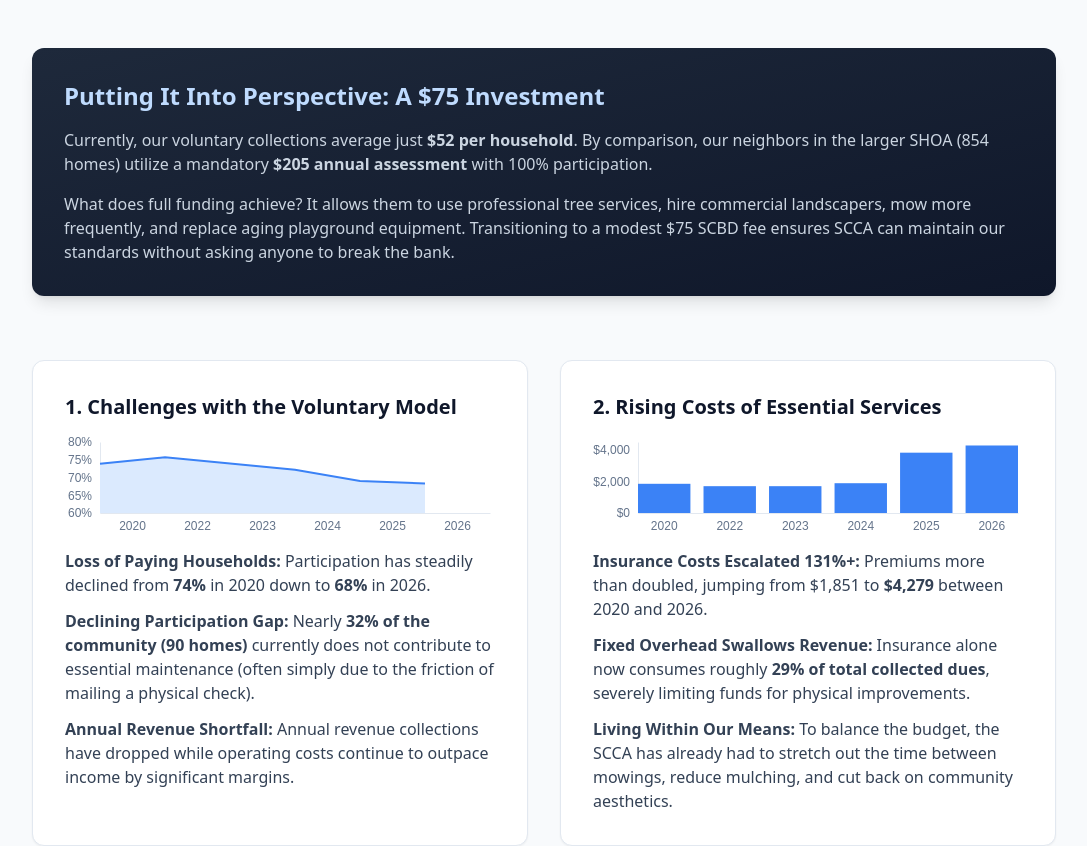
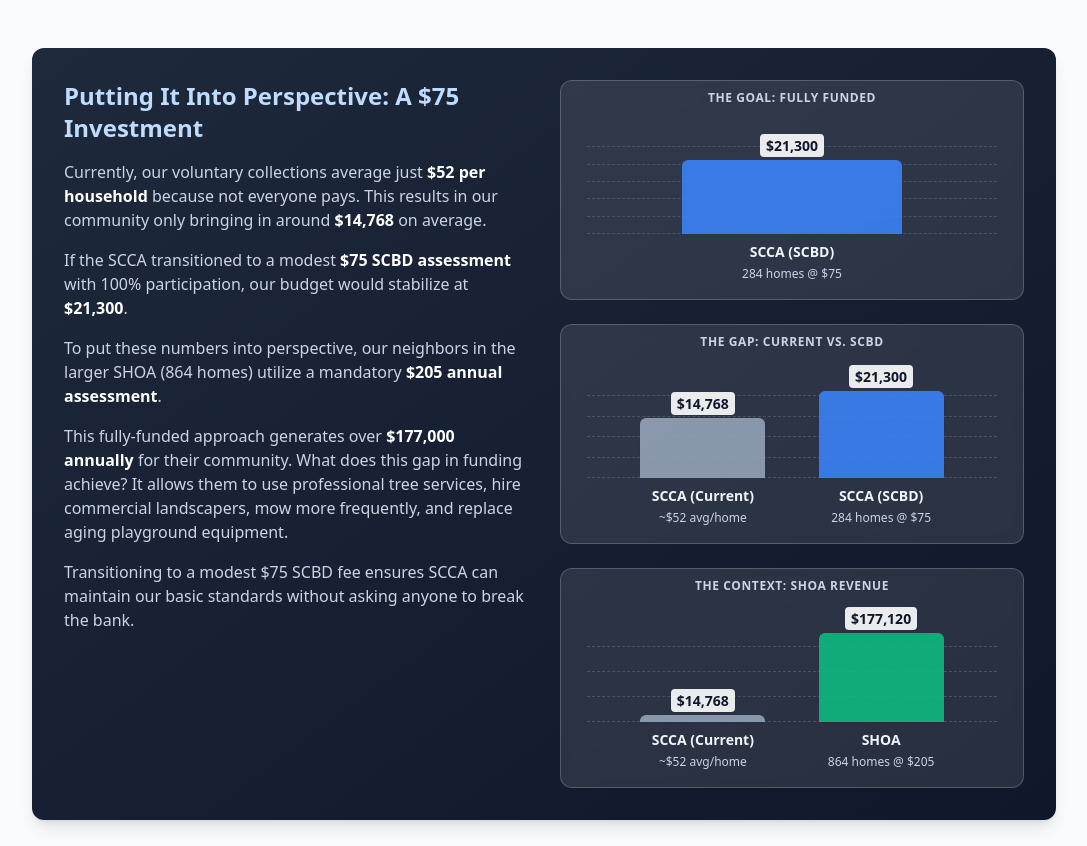
Before and after one commit to tschulmeister/scca-website, a SvelteKit app: page /why-scbd in a window 1280 px wide. Shown: the part 664-1510 px from the top of the page, without its empty margins (96-1183 px from the left). Built offline with nearby package versions, Linux system fonts and the light colour scheme.

Commit message:
new charts

```diff
--- /dev/null
+++ b/src/components/charts/ComparisonBar.svelte
@@ -0,0 +1,93 @@
+<script>
+	import { scaleBand, scaleLinear } from "d3-scale";
+	import { max } from "d3-array";
+	import { fade } from "svelte/transition";
+
+	export let data = []; // e.g. [{ label: 'SCCA', value: 75, subtitle: '284 homes' }]
+	export let valueFormat = (d) => d;
+	export let labelFormat = (d) => d;
+	export let colorMap = {}; // e.g. { 'SCCA': 'bg-blue-500', 'SHOA': 'bg-emerald-500' }
+	export let title = "";
+
+	let width;
+	let height;
+
+	const margin = { top: 30, right: 10, bottom: 56, left: 10 };
+	$: innerWidth = width > 0 ? width - margin.left - margin.right : 0;
+	$: innerHeight = height > 0 ? height - margin.top - margin.bottom : 0;
+
+	// Use fixed max domain if single item, otherwise dynamic
+	$: yDomainMax = data.length === 1
+		? data[0].value * 1.2
+		: max(data, (d) => d.value);
+
+	$: xScale = scaleBand()
+		.domain(data.map((d) => d.label))
+		.range([0, innerWidth])
+		.padding(0.3);
+
+	$: yScale = scaleLinear()
+		.domain([0, yDomainMax])
+		.range([innerHeight, 0])
+		.nice();
+</script>
+
+<div class="flex flex-col w-full h-full min-h-[200px]">
+	{#if title}
+		<div class="text-xs font-semibold text-slate-300 text-center mb-2 uppercase tracking-wider">{title}</div>
+	{/if}
+	<div class="flex-grow w-full relative" bind:clientWidth={width} bind:clientHeight={height}>
+		{#if innerWidth > 0 && innerHeight > 0}
+			<div class="absolute inset-0" in:fade={{ duration: 300 }}>
+				<!-- Grid lines -->
+				{#each yScale.ticks(4) as tick}
+					<div
+						class="absolute w-full border-t border-slate-600 border-dashed"
+						style="bottom: {margin.bottom + (innerHeight - yScale(tick))}px; left: {margin.left}px; width: {innerWidth}px;"
+					></div>
+				{/each}
+
+				{#each data as d}
+					<!-- The Bar -->
+					<div
+						class="absolute rounded-t-md transition-all duration-500 shadow-sm opacity-90 {colorMap[d.label] || 'bg-slate-300'}"
+						style="
+							bottom: {margin.bottom}px;
+							left: {margin.left + xScale(d.label)}px;
+							width: {xScale.bandwidth()}px;
+							height: {innerHeight - yScale(d.value)}px;
+						"
+					></div>
+
+					<!-- Label under the bar -->
+					<div
+						class="absolute bottom-0 text-center w-full flex flex-col items-center justify-start pt-2 leading-tight"
+						style="
+							left: {margin.left + xScale(d.label)}px;
+							width: {xScale.bandwidth()}px;
+							height: {margin.bottom}px;
+						"
+					>
+						<span class="text-xs sm:text-sm font-bold text-slate-100">{labelFormat(d.label)}</span>
+						{#if d.subtitle}
+							<span class="text-[10px] sm:text-xs text-slate-300 mt-1">{d.subtitle}</span>
+						{/if}
+					</div>
+
+					<!-- Value on top of the bar -->
+					<div
+						class="absolute text-center text-xs sm:text-sm font-bold w-full"
+						style="
+							left: {margin.left + xScale(d.label)}px;
+							width: {xScale.bandwidth()}px;
+							bottom: {margin.bottom + innerHeight - yScale(d.value) + 4}px;
+							color: #0f172a;
+						"
+					>
+						<span class="px-1.5 py-0.5 rounded bg-white bg-opacity-90 shadow-sm">{valueFormat(d.value)}</span>
+					</div>
+				{/each}
+			</div>
+		{/if}
+	</div>
+</div>
--- a/src/routes/why-scbd/+page.svelte
+++ b/src/routes/why-scbd/+page.svelte
@@ -1,5 +1,6 @@
 <script>
 	import SparkChart from "$components/charts/SparkChart.svelte";
+	import ComparisonBar from "$components/charts/ComparisonBar.svelte";
 	import financials from "$data/financials.json";
 	import { format } from "d3-format";
 
@@ -22,6 +23,26 @@
 		label: r.as_of_date.substring(0, 4),
 		value: r.balances.net_unencumbered_balance_usd ?? r.balances.ending_net_balance_usd
 	}));
+
+	const possibleRevenue = [
+		{ label: "SCCA (SCBD)", value: 21300, subtitle: "284 homes @ $75" }
+	];
+
+	const gapRevenue = [
+		{ label: "SCCA (Current)", value: 14768, subtitle: "~$52 avg/home" },
+		{ label: "SCCA (SCBD)", value: 21300, subtitle: "284 homes @ $75" }
+	];
+
+	const shoaComparison = [
+		{ label: "SCCA (Current)", value: 14768, subtitle: "~$52 avg/home" },
+		{ label: "SHOA", value: 177120, subtitle: "864 homes @ $205" }
+	];
+
+	const comparisonColors = {
+		"SCCA (Current)": "bg-slate-400",
+		"SCCA (SCBD)": "bg-blue-500",
+		"SHOA": "bg-emerald-500"
+	};
 </script>
 
 <svelte:head>
@@ -78,25 +99,64 @@
 	<div class="max-w-5xl mx-auto">
 		<!-- Proposed Perspective Callout Box -->
 		<div
-			class="mt-12 rounded-xl bg-gradient-to-br from-slate-800 to-slate-900 p-8 text-white shadow-lg"
+			class="mt-12 rounded-xl bg-gradient-to-br from-slate-800 to-slate-900 p-8 text-white shadow-lg overflow-hidden relative"
 		>
+			<div class="grid grid-cols-1 md:grid-cols-2 gap-8 items-start relative z-10">
+				<div>
 					<h3 class="text-2xl font-bold text-blue-200">
 						Putting It Into Perspective: A $75 Investment
 					</h3>
 					<p class="mt-4 text-slate-300">
-				Currently, our voluntary collections average just <strong
+						Currently, our voluntary collections average just <strong class="text-white"
 							>$52 per household</strong
-				>. By comparison, our neighbors in the larger SHOA (854 homes)
-				utilize a mandatory
-				<strong>$205 annual assessment</strong> with 100% participation.
+						> because not everyone pays. This results in our community only bringing in around <strong class="text-white">$14,768</strong> on average.
 					</p>
 					<p class="mt-4 text-slate-300">
-				What does full funding achieve? It allows them to use
-				professional tree services, hire commercial landscapers, mow
-				more frequently, and replace aging playground equipment.
-				Transitioning to a modest $75 SCBD fee ensures SCCA can maintain
-				our standards without asking anyone to break the bank.
+						If the SCCA transitioned to a modest <strong class="text-white">$75 SCBD assessment</strong> with 100% participation, our budget would stabilize at <strong class="text-white">$21,300</strong>.
 					</p>
+					<p class="mt-4 text-slate-300">
+						To put these numbers into perspective, our neighbors in the larger SHOA (864 homes) utilize a mandatory <strong class="text-white">$205 annual assessment</strong>.
+					</p>
+					<p class="mt-4 text-slate-300">
+						This fully-funded approach generates over <strong class="text-white">$177,000 annually</strong> for their community. What does this gap in funding achieve? It allows them to use professional tree services, hire commercial landscapers, mow more frequently, and replace aging playground equipment.
+					</p>
+					<p class="mt-4 text-slate-300">
+						Transitioning to a modest $75 SCBD fee ensures SCCA can maintain our basic standards without asking anyone to break the bank.
+					</p>
+				</div>
+
+				<div class="flex flex-col space-y-6">
+					<!-- Graph 1: The Goal -->
+					<div class="bg-white/10 rounded-xl p-4 h-[220px] flex items-center justify-center backdrop-blur-sm border border-white/20">
+						<ComparisonBar
+							data={possibleRevenue}
+							colorMap={comparisonColors}
+							valueFormat={format("$,.0f")}
+							title="The Goal: Fully Funded"
+						/>
+					</div>
+
+					<!-- Graph 2: The Gap -->
+					<div class="bg-white/10 rounded-xl p-4 h-[220px] flex items-center justify-center backdrop-blur-sm border border-white/20">
+						<ComparisonBar
+							data={gapRevenue}
+							colorMap={comparisonColors}
+							valueFormat={format("$,.0f")}
+							title="The Gap: Current vs. SCBD"
+						/>
+					</div>
+
+					<!-- Graph 3: Neighbor Comparison -->
+					<div class="bg-white/10 rounded-xl p-4 h-[220px] flex items-center justify-center backdrop-blur-sm border border-white/20">
+						<ComparisonBar
+							data={shoaComparison}
+							colorMap={comparisonColors}
+							valueFormat={format("$,.0f")}
+							title="The Context: SHOA Revenue"
+						/>
+					</div>
+				</div>
+			</div>
 		</div>
 
 		<!-- Key Arguments Grid -->
```
Lines whose indentation alone changed are shown as unchanged.
